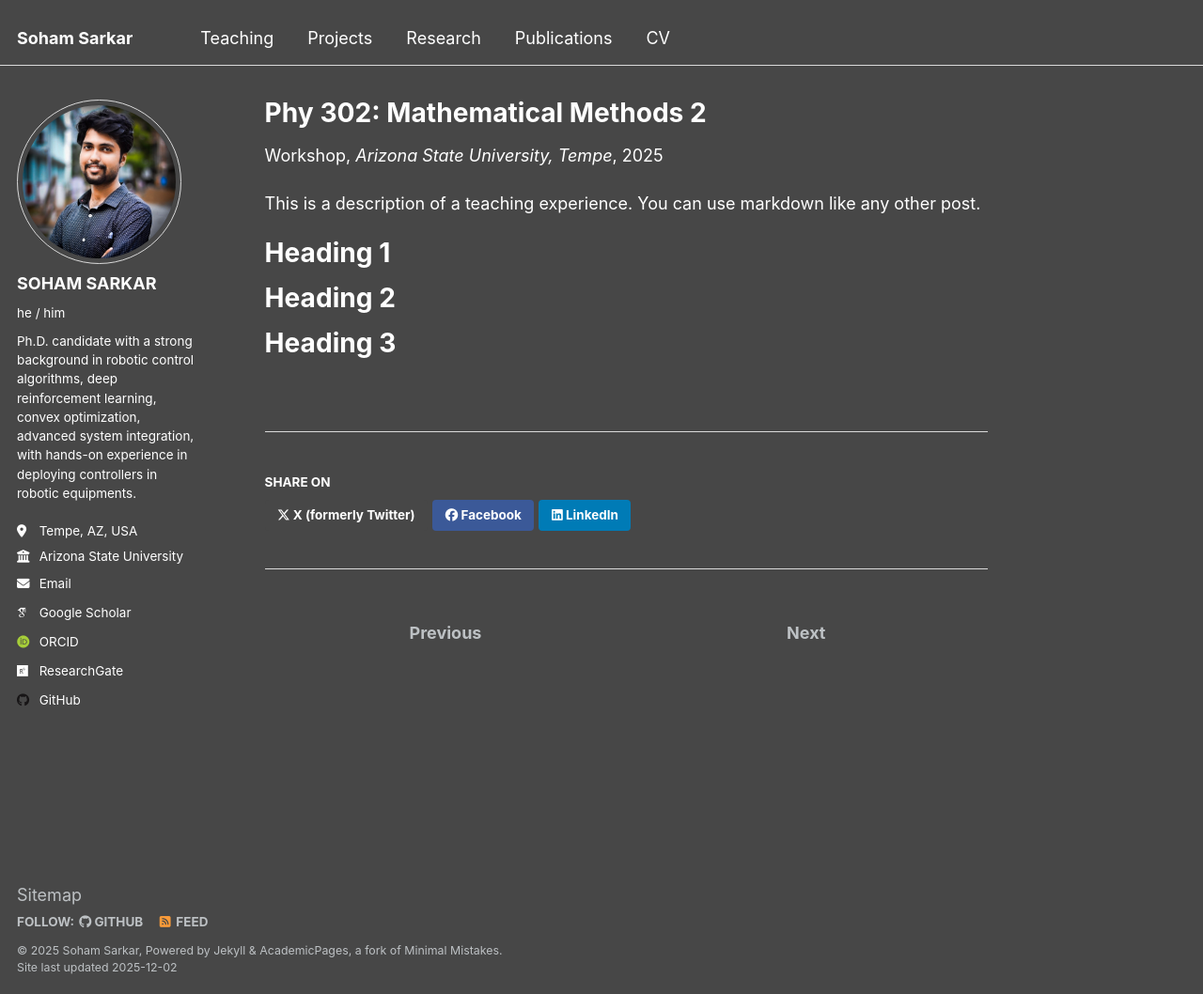
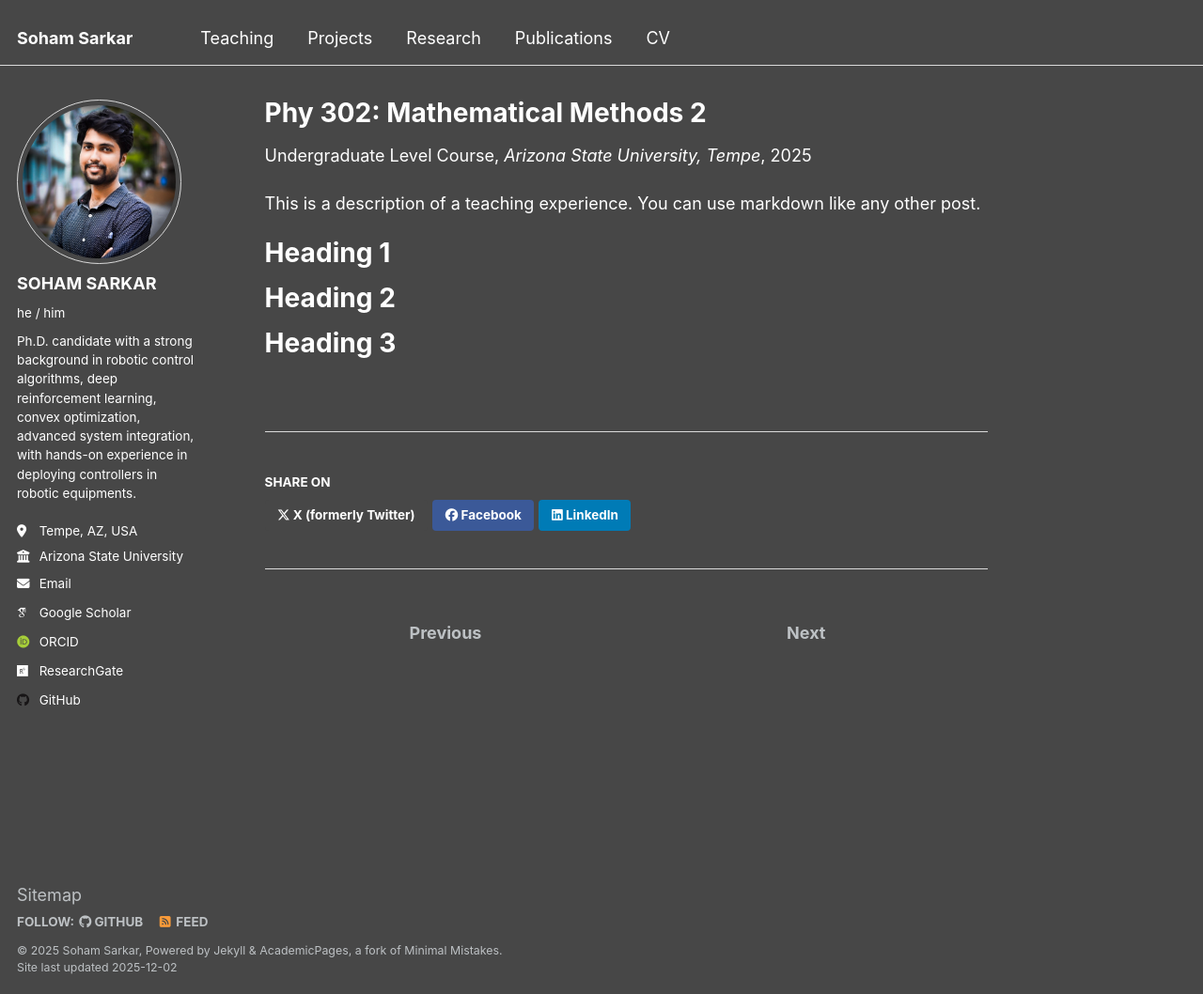
Before and after one commit to ssarka4894/ssarka4894.github.io, a Jekyll site: the page built from _teaching/2025-fall-teaching-2.md, in a window 1280 px wide and 1058 px high. Shown: the whole window at 94% size. Built offline with Jekyll 4.4.1, drawn with Linux system fonts in a browser that asks for light colours; some web fonts are replaced.

Commit message:
Change course type from Workshop to Undergraduate Level Course

```diff
--- a/_teaching/2025-fall-teaching-2.md
+++ b/_teaching/2025-fall-teaching-2.md
@@ -1,7 +1,7 @@
 ---
 title: "Phy 302: Mathematical Methods 2"
 collection: teaching
-type: "Workshop"
+type: "Undergraduate Level Course"
 permalink: /teaching/2015-spring-teaching-1
 venue: "Arizona State University, Tempe"
 date: 2025-08-22
```
